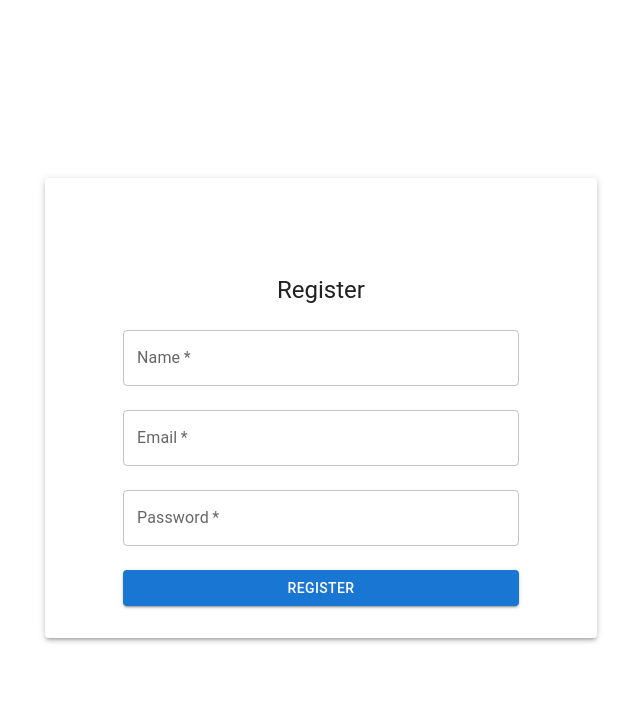
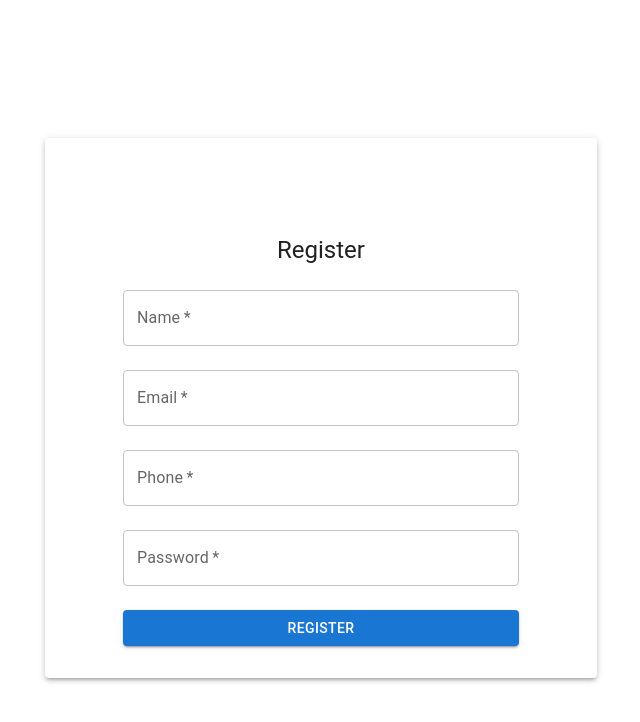
Before and after one commit to Alanzinho61/find-quick-job-frontend, a React (Vite) app: page /auth/register in a window 1280 px wide. Shown: the top 722 px of the page, without its empty margins (319-959 px from the left). Built offline with nearby package versions, Linux system fonts and the light colour scheme.

Commit message:
Updated backend register entities to match frontend RegisterDto structure

```diff
--- a/src/api/authService.ts
+++ b/src/api/authService.ts
@@ -7,9 +7,10 @@ export interface LoginDto {
 }
 
 export interface RegisterDto {
-    name: string,
+    fullname: string,
     email: string,
     password: string,
+    phoneNumber: string,
 }
 
 export const login = async (data: LoginDto) => {
--- a/src/pages/auth/RegisterPage.tsx
+++ b/src/pages/auth/RegisterPage.tsx
@@ -6,9 +6,10 @@ import { useNavigate } from 'react-router-dom';
 const RegisterPage = () => {
     const navigate = useNavigate();
 
-    const [name, setName] = useState('');
+    const [fullname, setFullname] = useState('');
     const [email, setEmail] = useState('');
     const [password, setPassword] = useState('');
+    const [phoneNumber, setPhoneNumber] = useState('')
     const [error, setError] = useState('');
     const [success, setSuccess] = useState('');
 
@@ -18,7 +19,7 @@ const RegisterPage = () => {
         setSuccess('');
 
         try {
-            await register({ name, email, password });
+            await register({ fullname, email, password, phoneNumber });
             setSuccess('Registration successful. Redirecting to login...');
             setTimeout(() => navigate('/auth/login'), 1500);
         } catch (err: any) {
@@ -38,8 +39,8 @@ const RegisterPage = () => {
                         variant="outlined"
                         fullWidth
                         margin="normal"
-                        value={name}
-                        onChange={(e) => setName(e.target.value)}
+                        value={fullname}
+                        onChange={(e) => setFullname(e.target.value)}
                         required
                     />
                     <TextField
@@ -50,6 +51,16 @@ const RegisterPage = () => {
                         type="email"
                         value={email}
                         onChange={(e) => setEmail(e.target.value)}
+                        required
+                    />
+                    <TextField
+                        label="Phone"
+                        variant="outlined"
+                        fullWidth
+                        margin="normal"
+                        type="normal"
+                        value={phoneNumber}
+                        onChange={(e) => setPhoneNumber(e.target.value)}
                         required
                     />
                     <TextField
```
